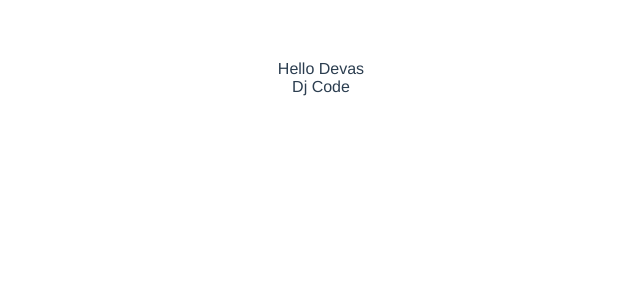
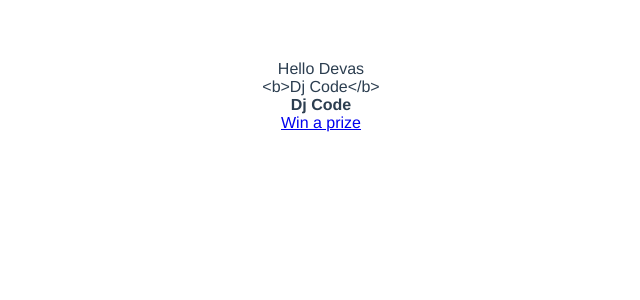
Before and after one commit to agiratech-devanathan/LearningVue, a Vue app: page / in a window 1280 px wide. Shown: the top 300 px of the page, without its empty margins (319-959 px from the left). Built offline with nearby package versions, Linux system fonts and the light colour scheme.

Commit message:
Binding html content in html template using v-html attributes.

```diff
--- a/src/App.vue
+++ b/src/App.vue
@@ -3,7 +3,11 @@
 <!-- binding text into html template using double curly brackets -->
 <div>{{greet}} {{name}}</div>
 <!-- Another way of binding the text -->
+<!-- it wont't work foe html binding -->
 <div v-text="channel"></div>
+<!-- Binding HTML content into Html template using V-html attributes -->
+<div v-html="channel"></div>
+<div v-html="hack"></div>
 </template>
 //Logic template
 <script>
@@ -14,7 +18,8 @@ export default {
 return{
   greet:'Hello',
   name:'Devas',
-  channel:'Dj Code'
+  channel:'<b>Dj Code</b>',
+  hack:`<a href="#' onclick="alert('you have been hacked')">Win a prize</a>`,
 }
  }
 }
```
